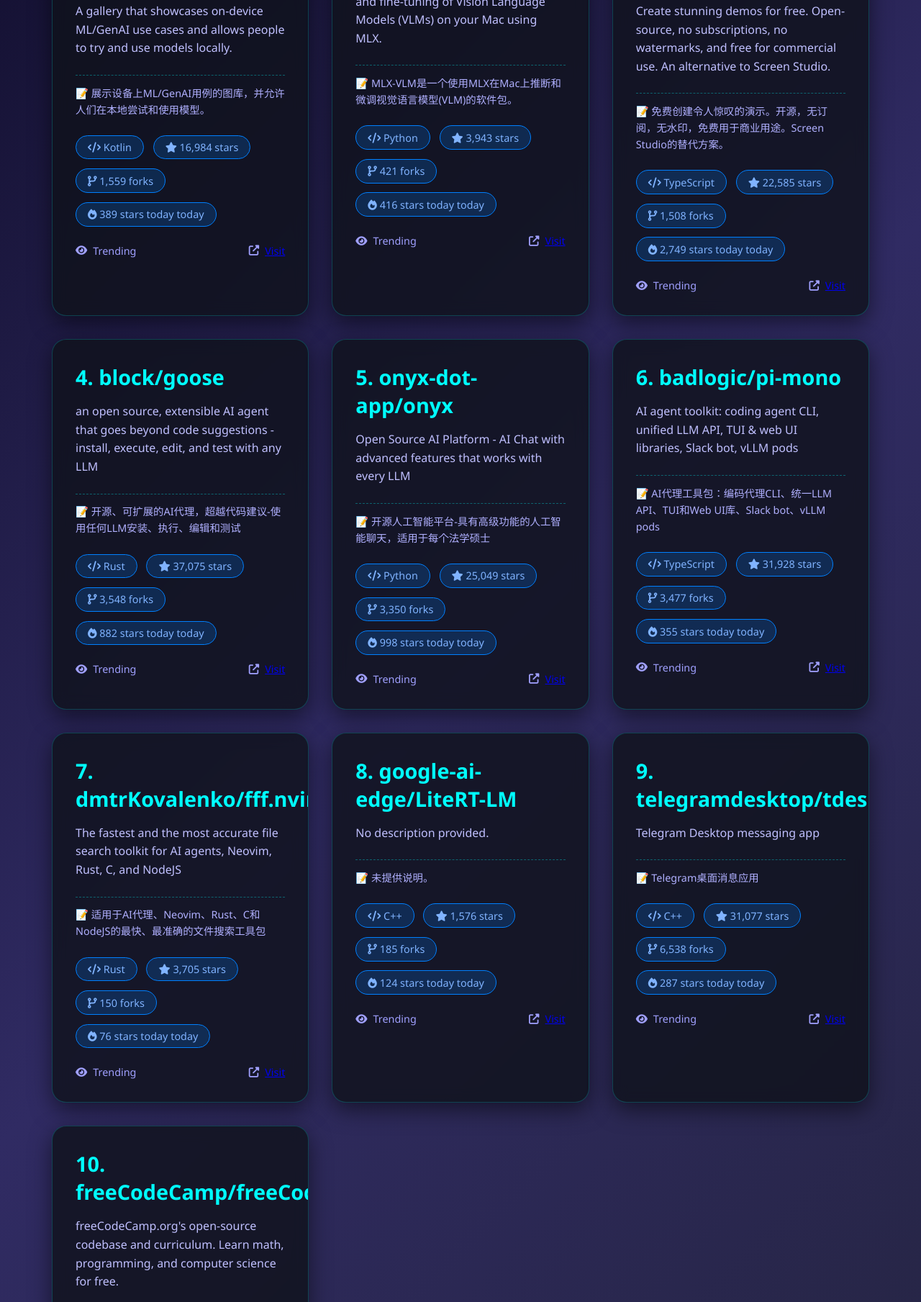
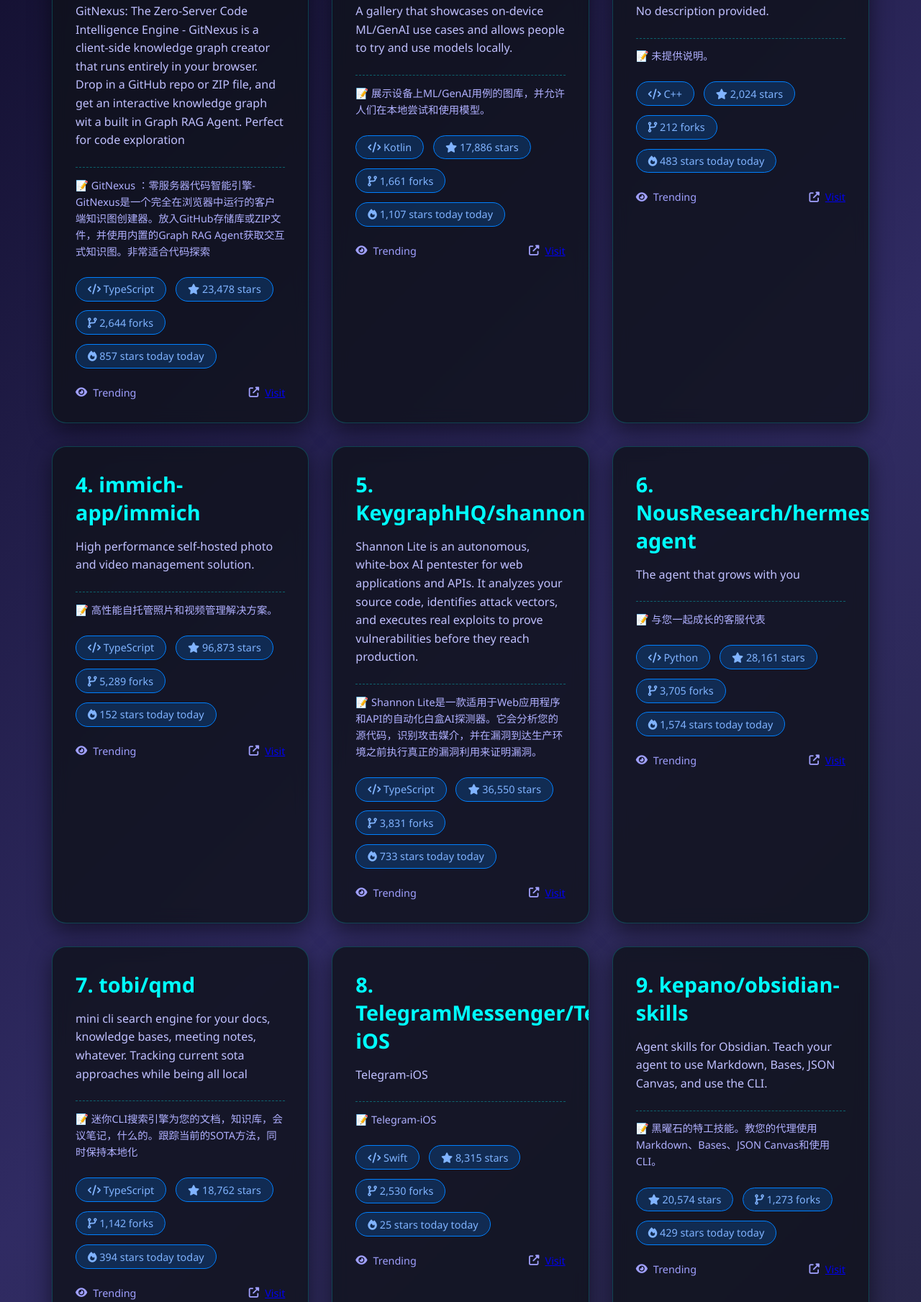
Before and after one commit to wangwenxi-lw/github-trending, a plain HTML site: page index.html in a window 1280 px wide. Shown: the part 403-2212 px from the top of the page at 72% size. Drawn offline with Linux system fonts and the light colour scheme.

Commit message:
Update GitHub Trending 2026-04-07

```diff
--- a/index.html
+++ b/index.html
@@ -4,7 +4,7 @@
 <head>
     <meta charset="UTF-8">
     <meta name="viewport" content="width=device-width, initial-scale=1.0">
-    <title>GitHub Trending Top 10 - 2026-04-06</title>
+    <title>GitHub Trending Top 10 - 2026-04-07</title>
     <style>
         * {
             margin: 0;
@@ -158,17 +158,37 @@
         <header>
             <h1 class="glow">GitHub Trending <span style="color:#00ffff">Top 10</span></h1>
             <p class="subtitle">Daily updated list of the most starred repositories</p>
-            <p class="date">2026-04-06 | Generated by OpenClaw</p>
+            <p class="date">2026-04-07 | Generated by OpenClaw</p>
         </header><main class="grid">
 
             <div class="card">
-                <h2><a href="https://github.com/google-ai-edge/gallery" target="_blank">1. google-ai-edge/gallery</a></h2>
+                <h2><a href="https://github.com/abhigyanpatwari/GitNexus" target="_blank">1. abhigyanpatwari/GitNexus</a></h2>
+                <p>GitNexus: The Zero-Server Code Intelligence Engine - GitNexus is a client-side knowledge graph creator that runs entirely in your browser. Drop in a GitHub repo or ZIP file, and get an interactive knowledge graph wit a built in Graph RAG Agent. Perfect for code exploration</p><p class="cn-translation" style="color: #b0b0ff; font-size: 0.9rem; margin-top: 0.8rem; padding-top: 0.8rem; border-top: 1px dashed #00ffff55;">📝 GitNexus ：零服务器代码智能引擎- GitNexus是一个完全在浏览器中运行的客户端知识图创建器。放入GitHub存储库或ZIP文件，并使用内置的Graph RAG Agent获取交互式知识图。非常适合代码探索</p>
+                <div class="tags">
+                    <span class="tag"><i class="fas fa-code"></i> TypeScript</span>
+                    <span class="tag"><i class="fas fa-star"></i> 23,478 stars</span>
+                    <span class="tag"><i class="fas fa-code-branch"></i> 2,644 forks</span>
+                    <span class="tag"><i class="fas fa-fire"></i> 857 stars today today</span>
+                </div>
+                <div class="stats">
+                    <div class="stat">
+                        <i class="fas fa-eye"></i> <span>Trending</span>
+                    </div>
+                    <div class="stat">
+                        <i class="fas fa-external-link-alt"></i>
+                        <a href="https://github.com/abhigyanpatwari/GitNexus" target="_blank">Visit</a>
+                    </div>
+                </div>
+            </div>
+
+            <div class="card">
+                <h2><a href="https://github.com/google-ai-edge/gallery" target="_blank">2. google-ai-edge/gallery</a></h2>
                 <p>A gallery that showcases on-device ML/GenAI use cases and allows people to try and use models locally.</p><p class="cn-translation" style="color: #b0b0ff; font-size: 0.9rem; margin-top: 0.8rem; padding-top: 0.8rem; border-top: 1px dashed #00ffff55;">📝 展示设备上ML/GenAI用例的图库，并允许人们在本地尝试和使用模型。</p>
                 <div class="tags">
                     <span class="tag"><i class="fas fa-code"></i> Kotlin</span>
-                    <span class="tag"><i class="fas fa-star"></i> 16,984 stars</span>
-                    <span class="tag"><i class="fas fa-code-branch"></i> 1,559 forks</span>
-                    <span class="tag"><i class="fas fa-fire"></i> 389 stars today today</span>
+                    <span class="tag"><i class="fas fa-star"></i> 17,886 stars</span>
+                    <span class="tag"><i class="fas fa-code-branch"></i> 1,661 forks</span>
+                    <span class="tag"><i class="fas fa-fire"></i> 1,107 stars today today</span>
                 </div>
                 <div class="stats">
                     <div class="stat">
@@ -182,133 +202,13 @@
             </div>
 
             <div class="card">
-                <h2><a href="https://github.com/Blaizzy/mlx-vlm" target="_blank">2. Blaizzy/mlx-vlm</a></h2>
-                <p>MLX-VLM is a package for inference and fine-tuning of Vision Language Models (VLMs) on your Mac using MLX.</p><p class="cn-translation" style="color: #b0b0ff; font-size: 0.9rem; margin-top: 0.8rem; padding-top: 0.8rem; border-top: 1px dashed #00ffff55;">📝 MLX-VLM是一个使用MLX在Mac上推断和微调视觉语言模型(VLM)的软件包。</p>
-                <div class="tags">
-                    <span class="tag"><i class="fas fa-code"></i> Python</span>
-                    <span class="tag"><i class="fas fa-star"></i> 3,943 stars</span>
-                    <span class="tag"><i class="fas fa-code-branch"></i> 421 forks</span>
-                    <span class="tag"><i class="fas fa-fire"></i> 416 stars today today</span>
-                </div>
-                <div class="stats">
-                    <div class="stat">
-                        <i class="fas fa-eye"></i> <span>Trending</span>
-                    </div>
-                    <div class="stat">
-                        <i class="fas fa-external-link-alt"></i>
-                        <a href="https://github.com/Blaizzy/mlx-vlm" target="_blank">Visit</a>
-                    </div>
-                </div>
-            </div>
-
-            <div class="card">
-                <h2><a href="https://github.com/siddharthvaddem/openscreen" target="_blank">3. siddharthvaddem/openscreen</a></h2>
-                <p>Create stunning demos for free. Open-source, no subscriptions, no watermarks, and free for commercial use. An alternative to Screen Studio.</p><p class="cn-translation" style="color: #b0b0ff; font-size: 0.9rem; margin-top: 0.8rem; padding-top: 0.8rem; border-top: 1px dashed #00ffff55;">📝 免费创建令人惊叹的演示。开源，无订阅，无水印，免费用于商业用途。Screen Studio的替代方案。</p>
-                <div class="tags">
-                    <span class="tag"><i class="fas fa-code"></i> TypeScript</span>
-                    <span class="tag"><i class="fas fa-star"></i> 22,585 stars</span>
-                    <span class="tag"><i class="fas fa-code-branch"></i> 1,508 forks</span>
-                    <span class="tag"><i class="fas fa-fire"></i> 2,749 stars today today</span>
-                </div>
-                <div class="stats">
-                    <div class="stat">
-                        <i class="fas fa-eye"></i> <span>Trending</span>
-                    </div>
-                    <div class="stat">
-                        <i class="fas fa-external-link-alt"></i>
-                        <a href="https://github.com/siddharthvaddem/openscreen" target="_blank">Visit</a>
-                    </div>
-                </div>
-            </div>
-
-            <div class="card">
-                <h2><a href="https://github.com/block/goose" target="_blank">4. block/goose</a></h2>
-                <p>an open source, extensible AI agent that goes beyond code suggestions - install, execute, edit, and test with any LLM</p><p class="cn-translation" style="color: #b0b0ff; font-size: 0.9rem; margin-top: 0.8rem; padding-top: 0.8rem; border-top: 1px dashed #00ffff55;">📝 开源、可扩展的AI代理，超越代码建议-使用任何LLM安装、执行、编辑和测试</p>
-                <div class="tags">
-                    <span class="tag"><i class="fas fa-code"></i> Rust</span>
-                    <span class="tag"><i class="fas fa-star"></i> 37,075 stars</span>
-                    <span class="tag"><i class="fas fa-code-branch"></i> 3,548 forks</span>
-                    <span class="tag"><i class="fas fa-fire"></i> 882 stars today today</span>
-                </div>
-                <div class="stats">
-                    <div class="stat">
-                        <i class="fas fa-eye"></i> <span>Trending</span>
-                    </div>
-                    <div class="stat">
-                        <i class="fas fa-external-link-alt"></i>
-                        <a href="https://github.com/block/goose" target="_blank">Visit</a>
-                    </div>
-                </div>
-            </div>
-
-            <div class="card">
-                <h2><a href="https://github.com/onyx-dot-app/onyx" target="_blank">5. onyx-dot-app/onyx</a></h2>
-                <p>Open Source AI Platform - AI Chat with advanced features that works with every LLM</p><p class="cn-translation" style="color: #b0b0ff; font-size: 0.9rem; margin-top: 0.8rem; padding-top: 0.8rem; border-top: 1px dashed #00ffff55;">📝 开源人工智能平台-具有高级功能的人工智能聊天，适用于每个法学硕士</p>
-                <div class="tags">
-                    <span class="tag"><i class="fas fa-code"></i> Python</span>
-                    <span class="tag"><i class="fas fa-star"></i> 25,049 stars</span>
-                    <span class="tag"><i class="fas fa-code-branch"></i> 3,350 forks</span>
-                    <span class="tag"><i class="fas fa-fire"></i> 998 stars today today</span>
-                </div>
-                <div class="stats">
-                    <div class="stat">
-                        <i class="fas fa-eye"></i> <span>Trending</span>
-                    </div>
-                    <div class="stat">
-                        <i class="fas fa-external-link-alt"></i>
-                        <a href="https://github.com/onyx-dot-app/onyx" target="_blank">Visit</a>
-                    </div>
-                </div>
-            </div>
-
-            <div class="card">
-                <h2><a href="https://github.com/badlogic/pi-mono" target="_blank">6. badlogic/pi-mono</a></h2>
-                <p>AI agent toolkit: coding agent CLI, unified LLM API, TUI & web UI libraries, Slack bot, vLLM pods</p><p class="cn-translation" style="color: #b0b0ff; font-size: 0.9rem; margin-top: 0.8rem; padding-top: 0.8rem; border-top: 1px dashed #00ffff55;">📝 AI代理工具包：编码代理CLI、统一LLM API、TUI和Web UI库、Slack bot、vLLM pods</p>
-                <div class="tags">
-                    <span class="tag"><i class="fas fa-code"></i> TypeScript</span>
-                    <span class="tag"><i class="fas fa-star"></i> 31,928 stars</span>
-                    <span class="tag"><i class="fas fa-code-branch"></i> 3,477 forks</span>
-                    <span class="tag"><i class="fas fa-fire"></i> 355 stars today today</span>
-                </div>
-                <div class="stats">
-                    <div class="stat">
-                        <i class="fas fa-eye"></i> <span>Trending</span>
-                    </div>
-                    <div class="stat">
-                        <i class="fas fa-external-link-alt"></i>
-                        <a href="https://github.com/badlogic/pi-mono" target="_blank">Visit</a>
-                    </div>
-                </div>
-            </div>
-
-            <div class="card">
-                <h2><a href="https://github.com/dmtrKovalenko/fff.nvim" target="_blank">7. dmtrKovalenko/fff.nvim</a></h2>
-                <p>The fastest and the most accurate file search toolkit for AI agents, Neovim, Rust, C, and NodeJS</p><p class="cn-translation" style="color: #b0b0ff; font-size: 0.9rem; margin-top: 0.8rem; padding-top: 0.8rem; border-top: 1px dashed #00ffff55;">📝 适用于AI代理、Neovim、Rust、C和NodeJS的最快、最准确的文件搜索工具包</p>
-                <div class="tags">
-                    <span class="tag"><i class="fas fa-code"></i> Rust</span>
-                    <span class="tag"><i class="fas fa-star"></i> 3,705 stars</span>
-                    <span class="tag"><i class="fas fa-code-branch"></i> 150 forks</span>
-                    <span class="tag"><i class="fas fa-fire"></i> 76 stars today today</span>
-                </div>
-                <div class="stats">
-                    <div class="stat">
-                        <i class="fas fa-eye"></i> <span>Trending</span>
-                    </div>
-                    <div class="stat">
-                        <i class="fas fa-external-link-alt"></i>
-                        <a href="https://github.com/dmtrKovalenko/fff.nvim" target="_blank">Visit</a>
-                    </div>
-                </div>
-            </div>
-
-            <div class="card">
-                <h2><a href="https://github.com/google-ai-edge/LiteRT-LM" target="_blank">8. google-ai-edge/LiteRT-LM</a></h2>
+                <h2><a href="https://github.com/google-ai-edge/LiteRT-LM" target="_blank">3. google-ai-edge/LiteRT-LM</a></h2>
                 <p>No description provided.</p><p class="cn-translation" style="color: #b0b0ff; font-size: 0.9rem; margin-top: 0.8rem; padding-top: 0.8rem; border-top: 1px dashed #00ffff55;">📝 未提供说明。</p>
                 <div class="tags">
                     <span class="tag"><i class="fas fa-code"></i> C++</span>
-                    <span class="tag"><i class="fas fa-star"></i> 1,576 stars</span>
-                    <span class="tag"><i class="fas fa-code-branch"></i> 185 forks</span>
-                    <span class="tag"><i class="fas fa-fire"></i> 124 stars today today</span>
+                    <span class="tag"><i class="fas fa-star"></i> 2,024 stars</span>
+                    <span class="tag"><i class="fas fa-code-branch"></i> 212 forks</span>
+                    <span class="tag"><i class="fas fa-fire"></i> 483 stars today today</span>
                 </div>
                 <div class="stats">
                     <div class="stat">
@@ -322,13 +222,13 @@
             </div>
 
             <div class="card">
-                <h2><a href="https://github.com/telegramdesktop/tdesktop" target="_blank">9. telegramdesktop/tdesktop</a></h2>
-                <p>Telegram Desktop messaging app</p><p class="cn-translation" style="color: #b0b0ff; font-size: 0.9rem; margin-top: 0.8rem; padding-top: 0.8rem; border-top: 1px dashed #00ffff55;">📝 Telegram桌面消息应用</p>
+                <h2><a href="https://github.com/immich-app/immich" target="_blank">4. immich-app/immich</a></h2>
+                <p>High performance self-hosted photo and video management solution.</p><p class="cn-translation" style="color: #b0b0ff; font-size: 0.9rem; margin-top: 0.8rem; padding-top: 0.8rem; border-top: 1px dashed #00ffff55;">📝 高性能自托管照片和视频管理解决方案。</p>
                 <div class="tags">
-                    <span class="tag"><i class="fas fa-code"></i> C++</span>
-                    <span class="tag"><i class="fas fa-star"></i> 31,077 stars</span>
-                    <span class="tag"><i class="fas fa-code-branch"></i> 6,538 forks</span>
-                    <span class="tag"><i class="fas fa-fire"></i> 287 stars today today</span>
+                    <span class="tag"><i class="fas fa-code"></i> TypeScript</span>
+                    <span class="tag"><i class="fas fa-star"></i> 96,873 stars</span>
+                    <span class="tag"><i class="fas fa-code-branch"></i> 5,289 forks</span>
+                    <span class="tag"><i class="fas fa-fire"></i> 152 stars today today</span>
                 </div>
                 <div class="stats">
                     <div class="stat">
@@ -336,19 +236,19 @@
                     </div>
                     <div class="stat">
                         <i class="fas fa-external-link-alt"></i>
-                        <a href="https://github.com/telegramdesktop/tdesktop" target="_blank">Visit</a>
+                        <a href="https://github.com/immich-app/immich" target="_blank">Visit</a>
                     </div>
                 </div>
             </div>
 
             <div class="card">
-                <h2><a href="https://github.com/freeCodeCamp/freeCodeCamp" target="_blank">10. freeCodeCamp/freeCodeCamp</a></h2>
-                <p>freeCodeCamp.org's open-source codebase and curriculum. Learn math, programming, and computer science for free.</p><p class="cn-translation" style="color: #b0b0ff; font-size: 0.9rem; margin-top: 0.8rem; padding-top: 0.8rem; border-top: 1px dashed #00ffff55;">📝 freeCodeCamp.org的开源代码库和课程。免费学习数学、编程和计算机科学。</p>
+                <h2><a href="https://github.com/KeygraphHQ/shannon" target="_blank">5. KeygraphHQ/shannon</a></h2>
+                <p>Shannon Lite is an autonomous, white-box AI pentester for web applications and APIs. It analyzes your source code, identifies attack vectors, and executes real exploits to prove vulnerabilities before they reach production.</p><p class="cn-translation" style="color: #b0b0ff; font-size: 0.9rem; margin-top: 0.8rem; padding-top: 0.8rem; border-top: 1px dashed #00ffff55;">📝 Shannon Lite是一款适用于Web应用程序和API的自动化白盒AI探测器。它会分析您的源代码，识别攻击媒介，并在漏洞到达生产环境之前执行真正的漏洞利用来证明漏洞。</p>
                 <div class="tags">
                     <span class="tag"><i class="fas fa-code"></i> TypeScript</span>
-                    <span class="tag"><i class="fas fa-star"></i> 441,520 stars</span>
-                    <span class="tag"><i class="fas fa-code-branch"></i> 44,105 forks</span>
-                    <span class="tag"><i class="fas fa-fire"></i> 335 stars today today</span>
+                    <span class="tag"><i class="fas fa-star"></i> 36,550 stars</span>
+                    <span class="tag"><i class="fas fa-code-branch"></i> 3,831 forks</span>
+                    <span class="tag"><i class="fas fa-fire"></i> 733 stars today today</span>
                 </div>
                 <div class="stats">
                     <div class="stat">
@@ -356,7 +256,107 @@
                     </div>
                     <div class="stat">
                         <i class="fas fa-external-link-alt"></i>
-                        <a href="https://github.com/freeCodeCamp/freeCodeCamp" target="_blank">Visit</a>
+                        <a href="https://github.com/KeygraphHQ/shannon" target="_blank">Visit</a>
+                    </div>
+                </div>
+            </div>
+
+            <div class="card">
+                <h2><a href="https://github.com/NousResearch/hermes-agent" target="_blank">6. NousResearch/hermes-agent</a></h2>
+                <p>The agent that grows with you</p><p class="cn-translation" style="color: #b0b0ff; font-size: 0.9rem; margin-top: 0.8rem; padding-top: 0.8rem; border-top: 1px dashed #00ffff55;">📝 与您一起成长的客服代表</p>
+                <div class="tags">
+                    <span class="tag"><i class="fas fa-code"></i> Python</span>
+                    <span class="tag"><i class="fas fa-star"></i> 28,161 stars</span>
+                    <span class="tag"><i class="fas fa-code-branch"></i> 3,705 forks</span>
+                    <span class="tag"><i class="fas fa-fire"></i> 1,574 stars today today</span>
+                </div>
+                <div class="stats">
+                    <div class="stat">
+                        <i class="fas fa-eye"></i> <span>Trending</span>
+                    </div>
+                    <div class="stat">
+                        <i class="fas fa-external-link-alt"></i>
+                        <a href="https://github.com/NousResearch/hermes-agent" target="_blank">Visit</a>
+                    </div>
+                </div>
+            </div>
+
+            <div class="card">
+                <h2><a href="https://github.com/tobi/qmd" target="_blank">7. tobi/qmd</a></h2>
+                <p>mini cli search engine for your docs, knowledge bases, meeting notes, whatever. Tracking current sota approaches while being all local</p><p class="cn-translation" style="color: #b0b0ff; font-size: 0.9rem; margin-top: 0.8rem; padding-top: 0.8rem; border-top: 1px dashed #00ffff55;">📝 迷你CLI搜索引擎为您的文档，知识库，会议笔记，什么的。跟踪当前的SOTA方法，同时保持本地化</p>
+                <div class="tags">
+                    <span class="tag"><i class="fas fa-code"></i> TypeScript</span>
+                    <span class="tag"><i class="fas fa-star"></i> 18,762 stars</span>
+                    <span class="tag"><i class="fas fa-code-branch"></i> 1,142 forks</span>
+                    <span class="tag"><i class="fas fa-fire"></i> 394 stars today today</span>
+                </div>
+                <div class="stats">
+                    <div class="stat">
+                        <i class="fas fa-eye"></i> <span>Trending</span>
+                    </div>
+                    <div class="stat">
+                        <i class="fas fa-external-link-alt"></i>
+                        <a href="https://github.com/tobi/qmd" target="_blank">Visit</a>
+                    </div>
+                </div>
+            </div>
+
+            <div class="card">
+                <h2><a href="https://github.com/TelegramMessenger/Telegram-iOS" target="_blank">8. TelegramMessenger/Telegram-iOS</a></h2>
+                <p>Telegram-iOS</p><p class="cn-translation" style="color: #b0b0ff; font-size: 0.9rem; margin-top: 0.8rem; padding-top: 0.8rem; border-top: 1px dashed #00ffff55;">📝 Telegram-iOS</p>
+                <div class="tags">
+                    <span class="tag"><i class="fas fa-code"></i> Swift</span>
+                    <span class="tag"><i class="fas fa-star"></i> 8,315 stars</span>
+                    <span class="tag"><i class="fas fa-code-branch"></i> 2,530 forks</span>
+                    <span class="tag"><i class="fas fa-fire"></i> 25 stars today today</span>
+                </div>
+                <div class="stats">
+                    <div class="stat">
+                        <i class="fas fa-eye"></i> <span>Trending</span>
+                    </div>
+                    <div class="stat">
+                        <i class="fas fa-external-link-alt"></i>
+                        <a href="https://github.com/TelegramMessenger/Telegram-iOS" target="_blank">Visit</a>
+                    </div>
+                </div>
+            </div>
+
+            <div class="card">
+                <h2><a href="https://github.com/kepano/obsidian-skills" target="_blank">9. kepano/obsidian-skills</a></h2>
+                <p>Agent skills for Obsidian. Teach your agent to use Markdown, Bases, JSON Canvas, and use the CLI.</p><p class="cn-translation" style="color: #b0b0ff; font-size: 0.9rem; margin-top: 0.8rem; padding-top: 0.8rem; border-top: 1px dashed #00ffff55;">📝 黑曜石的特工技能。教您的代理使用Markdown、Bases、JSON Canvas和使用CLI。</p>
+                <div class="tags">
+
+                    <span class="tag"><i class="fas fa-star"></i> 20,574 stars</span>
+                    <span class="tag"><i class="fas fa-code-branch"></i> 1,273 forks</span>
+                    <span class="tag"><i class="fas fa-fire"></i> 429 stars today today</span>
+                </div>
+                <div class="stats">
+                    <div class="stat">
+                        <i class="fas fa-eye"></i> <span>Trending</span>
+                    </div>
+                    <div class="stat">
+                        <i class="fas fa-external-link-alt"></i>
+                        <a href="https://github.com/kepano/obsidian-skills" target="_blank">Visit</a>
+                    </div>
+                </div>
+            </div>
+
+            <div class="card">
+                <h2><a href="https://github.com/ollama/ollama" target="_blank">10. ollama/ollama</a></h2>
+                <p>Get up and running with Kimi-K2.5, GLM-5, MiniMax, DeepSeek, gpt-oss, Qwen, Gemma and other models.</p><p class="cn-translation" style="color: #b0b0ff; font-size: 0.9rem; margin-top: 0.8rem; padding-top: 0.8rem; border-top: 1px dashed #00ffff55;">📝 使用Kimi-K2.5、GLM-5、MiniMax、DeepSeek、gpt-oss、Qwen、Gemma和其他型号开始运行。</p>
+                <div class="tags">
+                    <span class="tag"><i class="fas fa-code"></i> Go</span>
+                    <span class="tag"><i class="fas fa-star"></i> 167,706 stars</span>
+                    <span class="tag"><i class="fas fa-code-branch"></i> 15,390 forks</span>
+                    <span class="tag"><i class="fas fa-fire"></i> 196 stars today today</span>
+                </div>
+                <div class="stats">
+                    <div class="stat">
+                        <i class="fas fa-eye"></i> <span>Trending</span>
+                    </div>
+                    <div class="stat">
+                        <i class="fas fa-external-link-alt"></i>
+                        <a href="https://github.com/ollama/ollama" target="_blank">Visit</a>
                     </div>
                 </div>
             </div>
```
